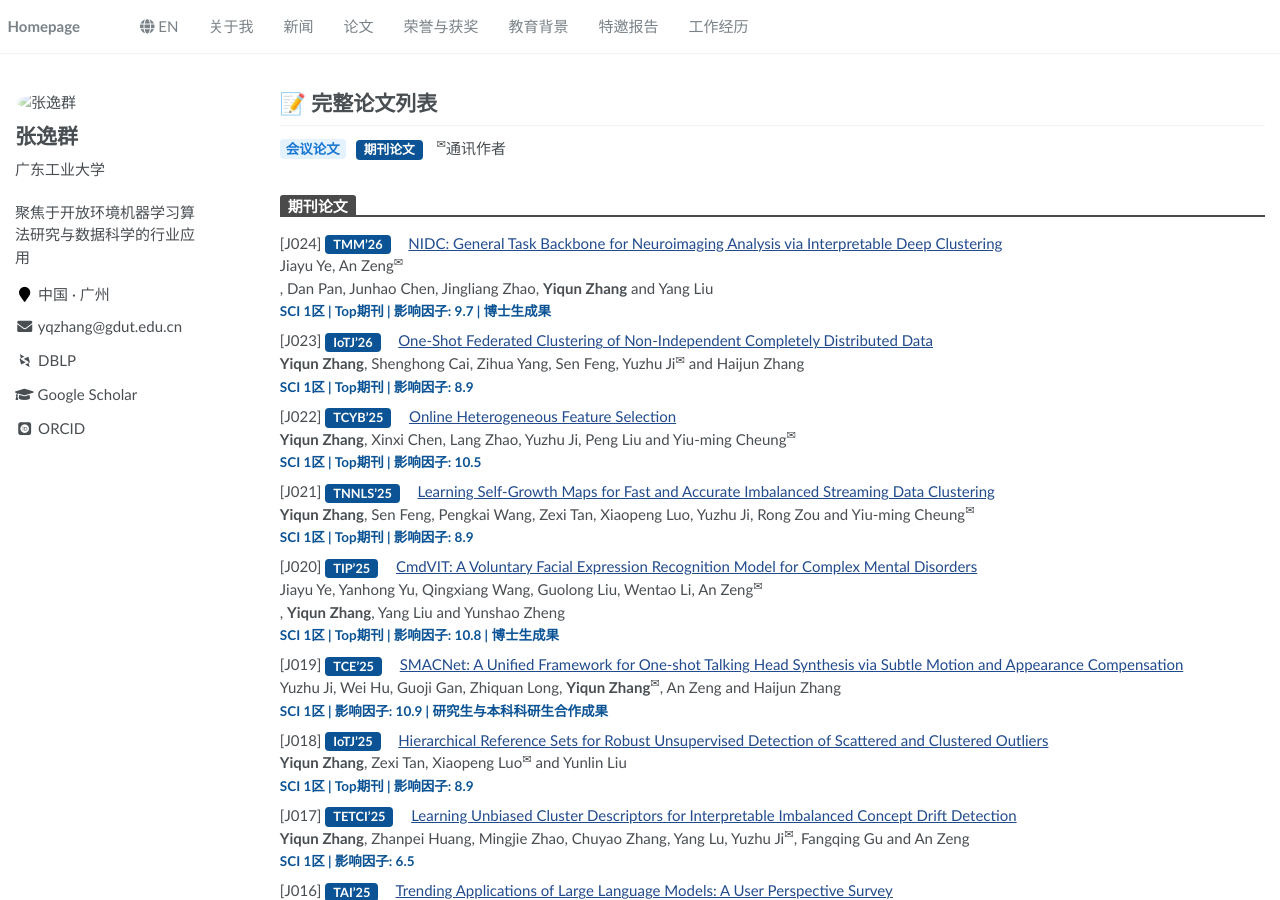
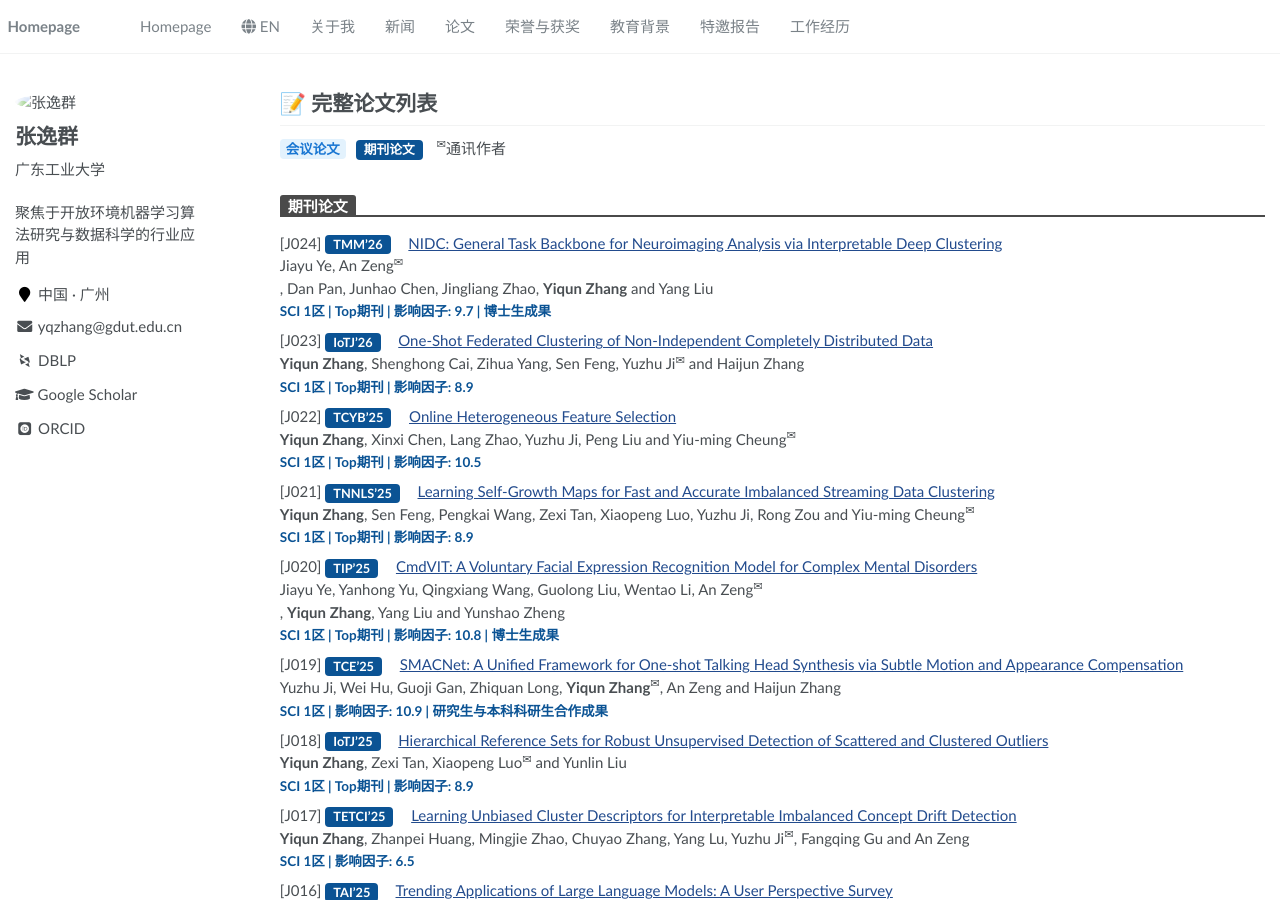
Before and after one commit to yqzhang-Zz/zh-publications, a Jekyll site: the page built from _pages/about.md, in a window 1280 px wide and 900 px high. Built offline with Jekyll 4.4.1, drawn with Linux system fonts in a browser that asks for light colours; some web fonts are replaced.

Commit message:
Update navigation.yml

```diff
--- a/_data/navigation.yml
+++ b/_data/navigation.yml
@@ -1,5 +1,7 @@
 # main links links
 main:
+  - title: "Homepage"
+    url: https://yqzhang-zz.github.io/zh/
 
   - title: "<i class='fas fa-globe'></i> EN"
     url: "https://yqzhang-zz.github.io/"
```
